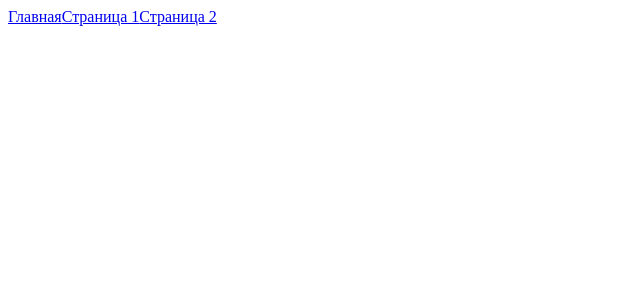
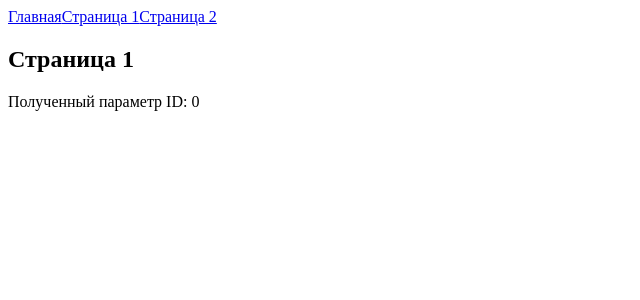
Before and after one commit to NozdryakovaMarina/CK, an Angular app in the folder mod_3/lab_2/digital-department-application/: page /page1/0 in a window 1280 px wide. Before the commit this address led to /. Shown: the top 300 px of the page, without its empty margins (0-640 px from the left). Built offline with nearby package versions, Linux system fonts and the light colour scheme.

Commit message:
lab 3 feat: task 3

```diff
--- a/mod_3/lab_2/digital-department-application/src/app/app.component.html
+++ b/mod_3/lab_2/digital-department-application/src/app/app.component.html
@@ -1,6 +1,6 @@
 <nav>
     <a routerLink="/" >Главная</a>
-    <a routerLink="page1">Страница 1</a>
+    <a [routerLink]="['page1', id]">Страница 1</a>
     <a routerLink="page2">Страница 2</a>
   </nav>
 <router-outlet></router-outlet>
--- a/mod_3/lab_2/digital-department-application/src/app/app.component.ts
+++ b/mod_3/lab_2/digital-department-application/src/app/app.component.ts
@@ -10,4 +10,5 @@ import { RouterModule, RouterOutlet } from '@angular/router';
 })
 export class AppComponent {
   title = 'digital-department-application';
+  id: string | null = "0";
 }
--- a/mod_3/lab_2/digital-department-application/src/app/app.routes.ts
+++ b/mod_3/lab_2/digital-department-application/src/app/app.routes.ts
@@ -5,6 +5,6 @@ import { Page2Component } from './pages/page2/page2.component';
 
 export const routes: Routes = [
     {path:"", component: GreetingComponent},
-    {path:"page1", component: Page1Component},
+    {path:"page1/:id", component: Page1Component},
     {path:"page2", component: Page2Component}
 ];
--- a/mod_3/lab_2/digital-department-application/src/app/pages/page1/page1.component.html
+++ b/mod_3/lab_2/digital-department-application/src/app/pages/page1/page1.component.html
@@ -1 +1,2 @@
-<p>page1 works!</p>
+<h2>Страница 1</h2>
+<p>Полученный параметр ID: {{ id }}</p>
--- a/mod_3/lab_2/digital-department-application/src/app/pages/page1/page1.component.ts
+++ b/mod_3/lab_2/digital-department-application/src/app/pages/page1/page1.component.ts
@@ -1,6 +1,6 @@
 import { CommonModule } from '@angular/common';
- import { Component } from '@angular/core';
- import { RouterModule } from '@angular/router';
+import { Component, OnInit } from '@angular/core';
+import { ActivatedRoute, RouterModule } from '@angular/router';
 
  @Component({
    selector: 'app-page1',
@@ -8,6 +8,11 @@ import { CommonModule } from '@angular/common';
    templateUrl: './page1.component.html',
    styleUrl: './page1.component.css'
  })
- export class Page1Component {
+ export class Page1Component implements OnInit{
+  id: string | null = "0";
+  constructor(private route: ActivatedRoute) {}
 
- }
+  ngOnInit() {
+    this.id = this.route.snapshot.paramMap.get('id');
+  }
+}
```
